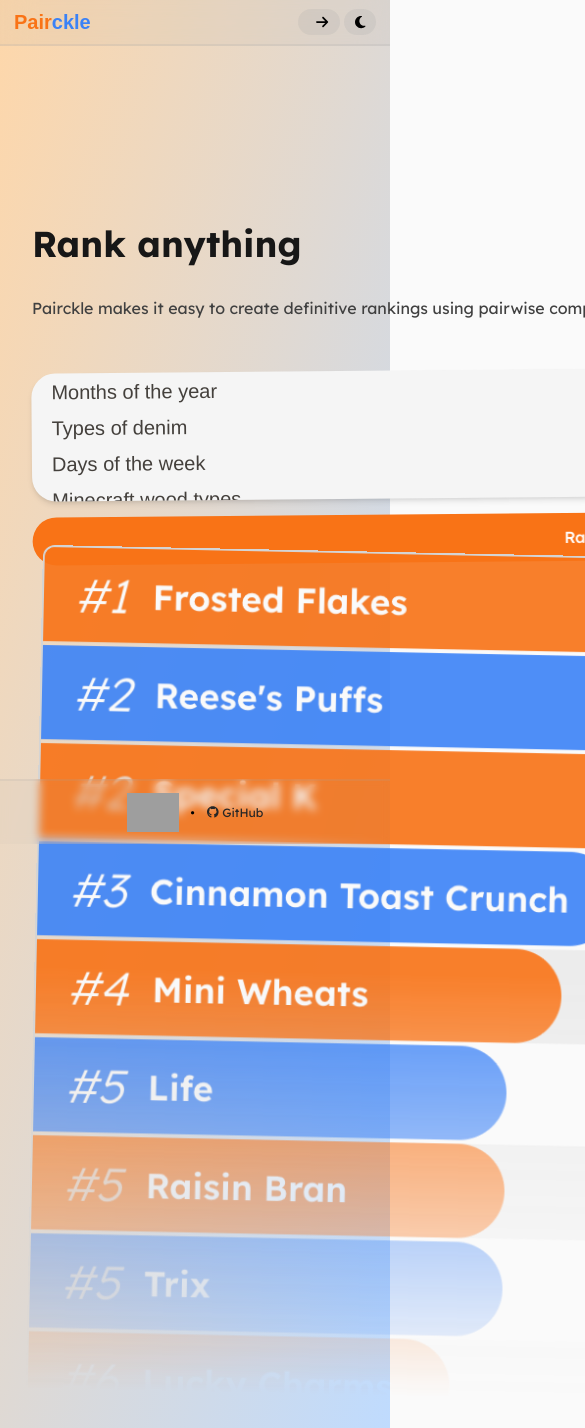
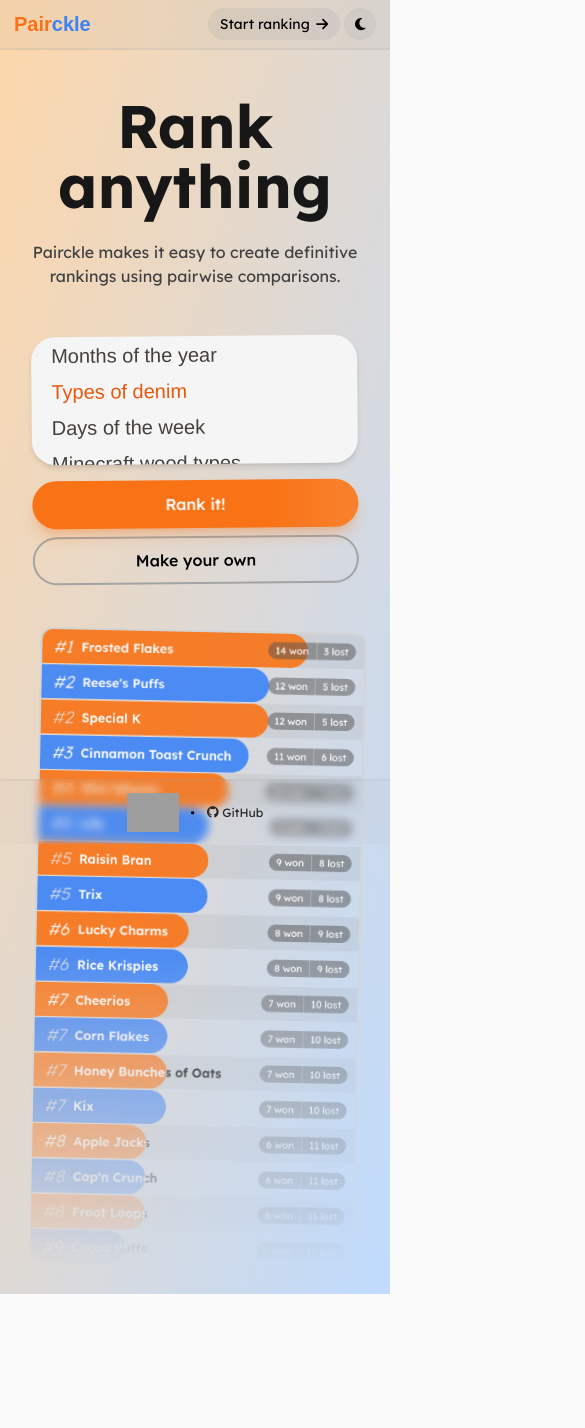
Before and after one commit to jakeo-dev/pairckle, a Next.js app: page / in a window 390 px wide. Shown: the top 1428 px of the page, 585 px wide, since content can reach past the window. After the commit the page ends 1294 px from the top, so only its background shows below. Built offline with nearby package versions, Linux system fonts and the light colour scheme; grey boxes are pictures that could not be loaded; a web font is replaced by a local one.

Commit message:
improve on mobile

```diff
--- a/src/components/Header.tsx
+++ b/src/components/Header.tsx
@@ -92,7 +92,7 @@ export default function Header({
               className={`flex h-min items-center justify-center rounded-full border-2 border-transparent bg-neutral-400/20 px-2.5 py-1 text-left text-sm transition hover:bg-neutral-400/30 active:bg-neutral-400/40 dark:border-neutral-700 dark:border-transparent md:px-4 md:py-2 md:text-base`}
               href="/create"
             >
-              <span className="hidden md:inline">Start ranking!</span>
+              <span>Start ranking</span>
               <FontAwesomeIcon
                 icon={faArrowRight}
                 className="ml-1.5 md:ml-2.5"
--- a/src/pages/index.tsx
+++ b/src/pages/index.tsx
@@ -57,13 +57,13 @@ export default function Home() {
       <CommonHead />
 
       <div className="min-h-screen bg-gradient-to-br from-orange-200 to-blue-200 dark:from-orange-950 dark:to-blue-950">
-        <div className="mx-auto mt-48 w-[85rem] px-8 md:w-[60rem]">
+        <div className="mx-auto mt-16 w-full px-8 md:mt-48 lg:w-[60rem]">
           <div className="flex flex-col gap-12 lg:flex-row">
-            <div className="min-w-[26rem]">
-              <h1 className="mt-8 text-4xl font-bold text-neutral-900 dark:text-neutral-50 md:text-7xl md:leading-[0.9]">
+            <div className="min-w-full lg:min-w-[26rem]">
+              <h1 className="mt-8 text-center text-6xl font-bold text-neutral-900 dark:text-neutral-50 lg:text-left lg:text-7xl lg:leading-[0.9]">
                 Rank anything
               </h1>
-              <p className="mt-8 text-neutral-700 dark:text-neutral-300 md:text-lg">
+              <p className="mt-6 text-center text-neutral-700 dark:text-neutral-300 lg:mt-8 lg:text-left lg:text-lg">
                 Pairckle makes it easy to create definitive rankings using
                 pairwise comparisons.
               </p>
@@ -78,7 +78,7 @@ export default function Home() {
                 >
                   <div>
                     <div
-                      className="flex flex-col overflow-hidden"
+                      className="flex flex-col overflow-hidden text-stone-700 dark:text-stone-300"
                       style={{
                         transform: `translateY(${translateY}px)`,
                       }}
@@ -86,7 +86,7 @@ export default function Home() {
                       {currentSets?.map((set, i) => (
                         <p
                           key={i}
-                          className={`w-75 h-9 overflow-hidden text-ellipsis whitespace-nowrap text-xl font-medium text-stone-700 transition dark:text-stone-300 ${i == 2 ? "group-hover:text-orange-600 group-hover:dark:text-orange-400" : ""}`}
+                          className={`w-75 h-9 overflow-hidden text-ellipsis whitespace-nowrap text-xl font-medium transition ${i == 2 ? "text-orange-600 dark:text-orange-400 lg:text-stone-700 lg:group-hover:text-orange-600 lg:dark:text-stone-300 lg:group-hover:dark:text-orange-400" : ""}`}
                         >
                           {set?.setName}
                         </p>
@@ -94,9 +94,9 @@ export default function Home() {
                     </div>
                   </div>
                 </div>
-                <div className="flex gap-2">
+                <div className="flex flex-col gap-2 lg:flex-row">
                   <Link
-                    className="relative flex h-12 w-full items-center justify-center overflow-hidden rounded-full bg-orange-500 px-5 py-4 font-medium text-white transition hover:-translate-y-0.5 hover:bg-orange-600 hover:shadow-md hover:shadow-orange-500/30 active:translate-y-0"
+                    className="relative flex h-12 w-full items-center justify-center overflow-hidden rounded-full bg-orange-500 px-5 py-4 font-medium text-white shadow-lg shadow-orange-500/30 transition hover:-translate-y-0.5 hover:bg-orange-600 active:translate-y-0"
                     href="/create"
                     onClick={() => {
                       if (
@@ -118,7 +118,7 @@ export default function Home() {
                     <div className="animate-shine absolute inset-0 -translate-x-full bg-gradient-to-r from-transparent via-white/20 to-transparent" />
                   </Link>
                   <Link
-                    className="flex h-12 min-w-fit items-center rounded-full border-2 border-neutral-400 px-5 py-4 font-medium transition hover:-translate-y-0.5 hover:bg-neutral-400 hover:text-white hover:shadow-md active:translate-y-0 dark:border-neutral-300 dark:hover:bg-neutral-300 dark:hover:text-black"
+                    className="flex h-12 min-w-fit items-center justify-center rounded-full border-2 border-neutral-400 px-5 py-4 font-medium transition hover:-translate-y-0.5 hover:bg-neutral-400 hover:text-white hover:shadow-md active:translate-y-0 dark:border-neutral-300 dark:hover:bg-neutral-300 dark:hover:text-black"
                     href="/create"
                   >
                     <span>Make your own</span>
@@ -127,22 +127,22 @@ export default function Home() {
               </div>
             </div>
 
-            <div className="fade-edges-bottom -mt-6 max-h-screen animate-wiggle overflow-hidden">
+            <div className="fade-edges-bottom mt-6 max-h-screen animate-wiggle overflow-hidden lg:-mt-6">
               {/* image in dark mode */}
               <Image
                 src={`/pairckle-best-cereals-dark.png`}
                 alt="Ranking of the best cereals"
-                width={1796 / 2}
-                height={928 / 2}
-                className="hidden rounded-xl border-2 border-neutral-700 object-cover shadow-lg dark:block"
+                width={1796}
+                height={928}
+                className="hidden w-full rounded-xl border-2 border-neutral-700 object-cover shadow-lg dark:block lg:w-[898px]"
               />
               {/* image in light mode */}
               <Image
                 src={`/pairckle-best-cereals-light.png`}
                 alt="Ranking of the best cereals"
-                width={1796 / 2}
-                height={928 / 2}
-                className="rounded-xl border-2 border-neutral-300 object-cover shadow-lg dark:hidden"
+                width={1796}
+                height={928}
+                className="w-full rounded-xl border-2 border-neutral-300 object-cover shadow-lg dark:hidden lg:w-[898px]"
               />
             </div>
           </div>
```
